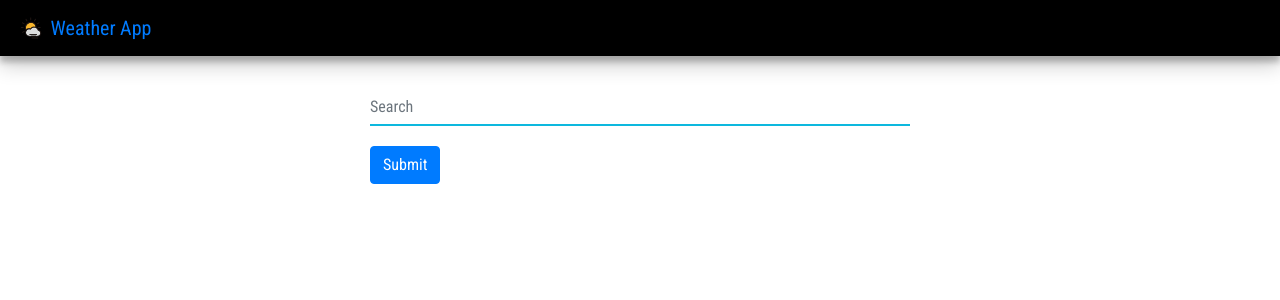
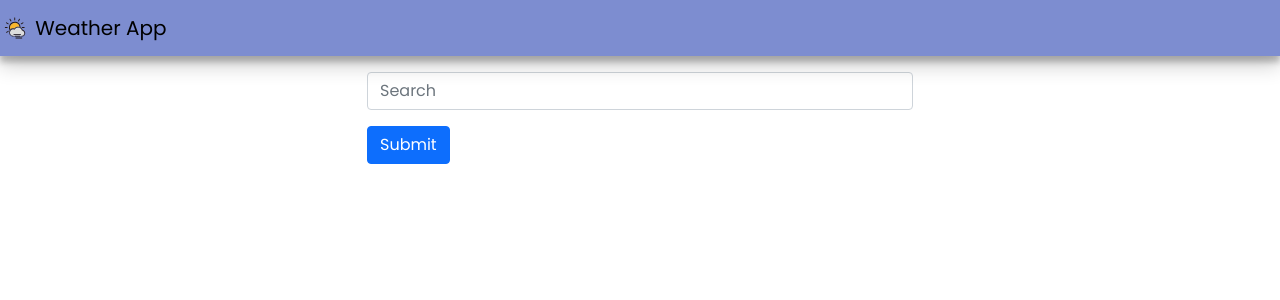
Before and after one commit to Pratik-sys/Flask-weather, a Flask app: template templates/index.html in a window 1280 px wide. Shown: the top 300 px of the page. Run offline with Flask 2, Linux system fonts and the light colour scheme; the template is opened without the code that fills it, so the values that code supplies are empty; some libraries are stand-ins or nearby versions.

Commit message:
update all packages and some ui changes

```diff
--- a/app.py
+++ b/app.py
@@ -1,6 +1,8 @@
 import requests, os, json
-from flask import Flask, url_for, render_template, request
+from flask import Flask, render_template, request
+from dotenv import load_dotenv
 
+load_dotenv(".env")
 app = Flask(__name__)
 
 
@@ -10,7 +12,7 @@
         city = request.form["city"]
     else:
         city = "nagpur"
-    api_key = os.environ.get("KEY")
+    api_key = os.getenv("KEY")
     response = requests.get('http://api.openweathermap.org/data/2.5/weather?q='+city+'&appid='+api_key+'&units=metric')
 
     retrieve = response.json()
@@ -28,4 +30,4 @@
 
 
 if __name__ == "__main__":
-    app.run(debug=False, port=8080)
+    app.run(debug=True)
--- a/static/style.css
+++ b/static/style.css
@@ -1,31 +1,8 @@
 body{
-    font-family: 'Roboto Condensed', sans-serif;
-    font-size: 14px;
-    font-weight: normal;
+    font-family: 'Poppins', sans-serif;
 
 }
-nav{
-    background-color: black;
-    box-shadow: 0 10px 20px rgba(0,0,0,0.19), 0 6px 6px rgba(0,0,0,0.23);
-}
-.form-control:focus {
-    border-color: inherit;
-    -webkit-box-shadow: none;
-    box-shadow: none;
-    border-bottom: 2px solid #0DB8DE;
-    outline: 0;
-}
-input[type='text'] {
-    border: none;
-    border-bottom: 2px solid #0DB8DE;
-    border-top: 0px;
-    border-radius: 0px;
-    outline: 0;
-    margin-bottom: 20px;
-    padding-left: 0px;
-}
-.card{
-    margin-top: 75px;
-    height: auto;
-    box-shadow: 0 3px 6px rgba(0, 0, 0, 0.16), 0 3px 6px rgba(0, 0, 0, 0.23);
-}
+.navbar {
+    background-color: #7d8dd0;
+    box-shadow: 0 10px 20px rgba(0, 0, 0, 0.19), 0 6px 6px rgba(0, 0, 0, 0.23);
+  }
--- a/templates/index.html
+++ b/templates/index.html
@@ -4,27 +4,26 @@
 <head>
   <!-- Required meta tags -->
   <meta charset="utf-8">
-  <meta name="viewport" content="width=device-width, initial-scale=1, shrink-to-fit=no">
+  <meta name="viewport" content="width=device-width, initial-scale=1">
 
   <!-- Bootstrap CSS -->
-  <link rel="stylesheet" href="https://cdn.jsdelivr.net/npm/bootstrap@4.6.0/dist/css/bootstrap.min.css"
-    integrity="sha384-B0vP5xmATw1+K9KRQjQERJvTumQW0nPEzvF6L/Z6nronJ3oUOFUFpCjEUQouq2+l" crossorigin="anonymous">
-
-  <link href="https://fonts.googleapis.com/css?family=Roboto+Condensed&display=swap" rel="stylesheet">
+  <link href="https://cdn.jsdelivr.net/npm/bootstrap@5.1.3/dist/css/bootstrap.min.css" rel="stylesheet"
+    integrity="sha384-1BmE4kWBq78iYhFldvKuhfTAU6auU8tT94WrHftjDbrCEXSU1oBoqyl2QvZ6jIW3" crossorigin="anonymous">
+  <link rel="preconnect" href="https://fonts.googleapis.com">
+  <link rel="preconnect" href="https://fonts.gstatic.com" crossorigin>
+  <link href="https://fonts.googleapis.com/css2?family=Poppins&display=swap" rel="stylesheet">
 
   <link rel="shortcut icon" href="{{url_for('static', filename='test.ico')}}">
 
   <link rel="stylesheet" href="{{url_for('static',filename='style.css')}}" crossorigin="anonymous">
 
-  <script src="https://cdn.jsdelivr.net/npm/open-weather-icons@0.0.8/index.min.js"></script>
 
   <title>Weather App</title>
 </head>
 
 <body>
-  <!-- Image and text -->
   <nav class="navbar navbr-fixed-top">
-    <a class="navbar-brand">
+    <a class="navbar-brand" style="color: black;">
       <img src="{{url_for('static',filename='test.svg')}}" width="30" height="30" class="d-inline-block align-top"
         alt="">
       Weather App
@@ -34,10 +33,10 @@
     <div class="row d-flex justify-content-center">
       <div class="col-lg-6 col-md-6">
         <form method="POST">
-        <div class="form-group" style="margin-top: 2rem;">
+          <div class="mb-3 mt-3">
             <input type="text" name="city" id="new" placeholder="Search" class="form-control">
           </div>
-        <button type="submit" class="btn btn-primary">Submit</button>
+          <button type="submit" class="btn btn-primary mb-2">Submit</button>
         </form>
       </div>
     </div>
@@ -45,19 +44,19 @@
 
   <div class="container">
     <div class="row d-flex justify-content-center">
-    <div class="col-lg-6 col-md-6">
+      <div class="col-md-6">
         {% if data.temprature and data.humidity and data.description and data.icon and data.city%}
-      <div class="card mb-3">
-        <div class="row no-gutters">
-            <div class="col-md-4">
-              <img src="http://openweathermap.org/img/wn/{{ data.icon }}@4x.png" alt="#"
-              style="height: 5cm; background-color: gray;">
+        <div class="card mb-3" style="max-width: 850px; border: none">
+          <div class="row">
+            <div class="col p-0 justify-content-start">
+              <img src="http://openweathermap.org/img/wn/{{ data.icon }}@4x.png" alt="#" style="width: 200px;" />
             </div>
-            <div class="col-md-8">
+            <div class="col">
+              <div class="row">
                 <div class="card-body">
                   <h4 class="card-title">{{data.city}}</h4>
-                  <p class="card-text" >
-                    <ul type=square style="font-size:medium;" >
+                  <p class="card-text">
+                  <ul type="square">
                     <li>
                       Temprature : {{data.temprature}} ℃
                     </li>
@@ -73,18 +72,24 @@
               </div>
             </div>
           </div>
+        </div>
         {%endif%}
       </div>
     </div>
   </div>
 
-  <!-- Option 1: jQuery and Bootstrap Bundle (includes Popper) -->
-  <script src="https://code.jquery.com/jquery-3.5.1.slim.min.js"
-    integrity="sha384-DfXdz2htPH0lsSSs5nCTpuj/zy4C+OGpamoFVy38MVBnE+IbbVYUew+OrCXaRkfj"
+  <!-- Optional JavaScript; choose one of the two! -->
+
+  <!-- Option 1: Bootstrap Bundle with Popper -->
+  <script src="https://cdn.jsdelivr.net/npm/bootstrap@5.1.3/dist/js/bootstrap.bundle.min.js"
+    integrity="sha384-ka7Sk0Gln4gmtz2MlQnikT1wXgYsOg+OMhuP+IlRH9sENBO0LRn5q+8nbTov4+1p"
     crossorigin="anonymous"></script>
-  <script src="https://cdn.jsdelivr.net/npm/bootstrap@4.6.0/dist/js/bootstrap.bundle.min.js"
-    integrity="sha384-Piv4xVNRyMGpqkS2by6br4gNJ7DXjqk09RmUpJ8jgGtD7zP9yug3goQfGII0yAns"
-    crossorigin="anonymous"></script>
+
+  <!-- Option 2: Separate Popper and Bootstrap JS -->
+  <!--
+    <script src="https://cdn.jsdelivr.net/npm/@popperjs/core@2.10.2/dist/umd/popper.min.js" integrity="sha384-7+zCNj/IqJ95wo16oMtfsKbZ9ccEh31eOz1HGyDuCQ6wgnyJNSYdrPa03rtR1zdB" crossorigin="anonymous"></script>
+    <script src="https://cdn.jsdelivr.net/npm/bootstrap@5.1.3/dist/js/bootstrap.min.js" integrity="sha384-QJHtvGhmr9XOIpI6YVutG+2QOK9T+ZnN4kzFN1RtK3zEFEIsxhlmWl5/YESvpZ13" crossorigin="anonymous"></script>
+    -->
 </body>
 
 </html>
```
Also changed, not shown: requirements.txt (+18 -11 lines), 1 other file. Lines whose indentation alone changed are shown as unchanged.
